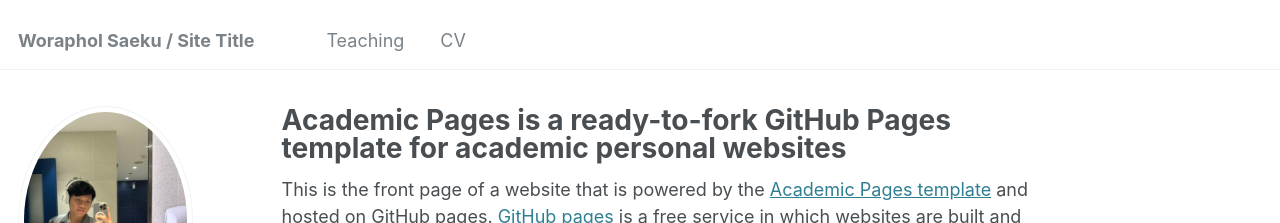
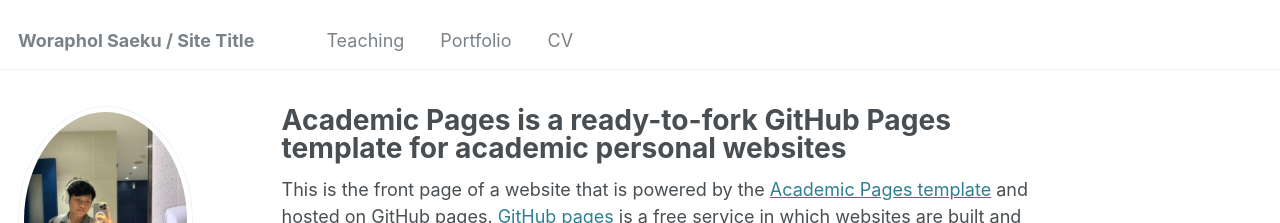
Before and after one commit to worapholohm/worapholohm.github.io, a Jekyll site: the page built from _pages/about.md, in a window 1280 px wide. Shown: the top 223 px of the page. Built offline with Jekyll 4.4.1, drawn with Linux system fonts in a browser that asks for light colours.

Commit message:
Update navigation.yml

```diff
--- a/_data/navigation.yml
+++ b/_data/navigation.yml
@@ -10,7 +10,8 @@ main:
   - title: "Teaching"
     url: /teaching/
 
-
+  - title: "Portfolio"
+    url: /porfolio/
 
   - title: "CV"
     url: /cv/
```
